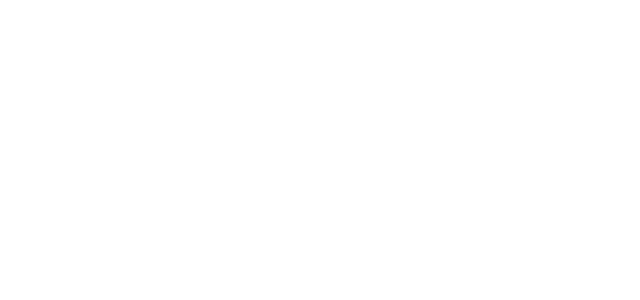
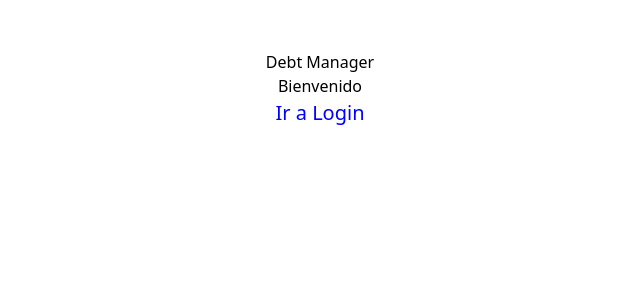
Before and after one commit to salah676/tienda, a Next.js app in the folder apps/web/: page / in a window 1280 px wide. Before the commit this address had no page. Shown: the top 300 px of the page, without its empty margins (320-960 px from the left). Built offline with nearby package versions, Linux system fonts and the light colour scheme.

Commit message:
test: Add test page and fix home page

```diff
--- a/apps/web/src/app/page.tsx
+++ b/apps/web/src/app/page.tsx
@@ -1,5 +1,9 @@
-import { redirect } from 'next/navigation';
-
 export default function Home() {
-  redirect('/login');
+  return (
+    <div style={{ padding: '50px', textAlign: 'center' }}>
+      <h1>Debt Manager</h1>
+      <p>Bienvenido</p>
+      <a href="/login" style={{ color: 'blue', fontSize: '20px' }}>Ir a Login</a>
+    </div>
+  );
 }
--- /dev/null
+++ b/apps/web/src/app/test/page.tsx
@@ -0,0 +1,3 @@
+export default function Test() {
+  return <h1>Test Page - Working!</h1>;
+}
```
